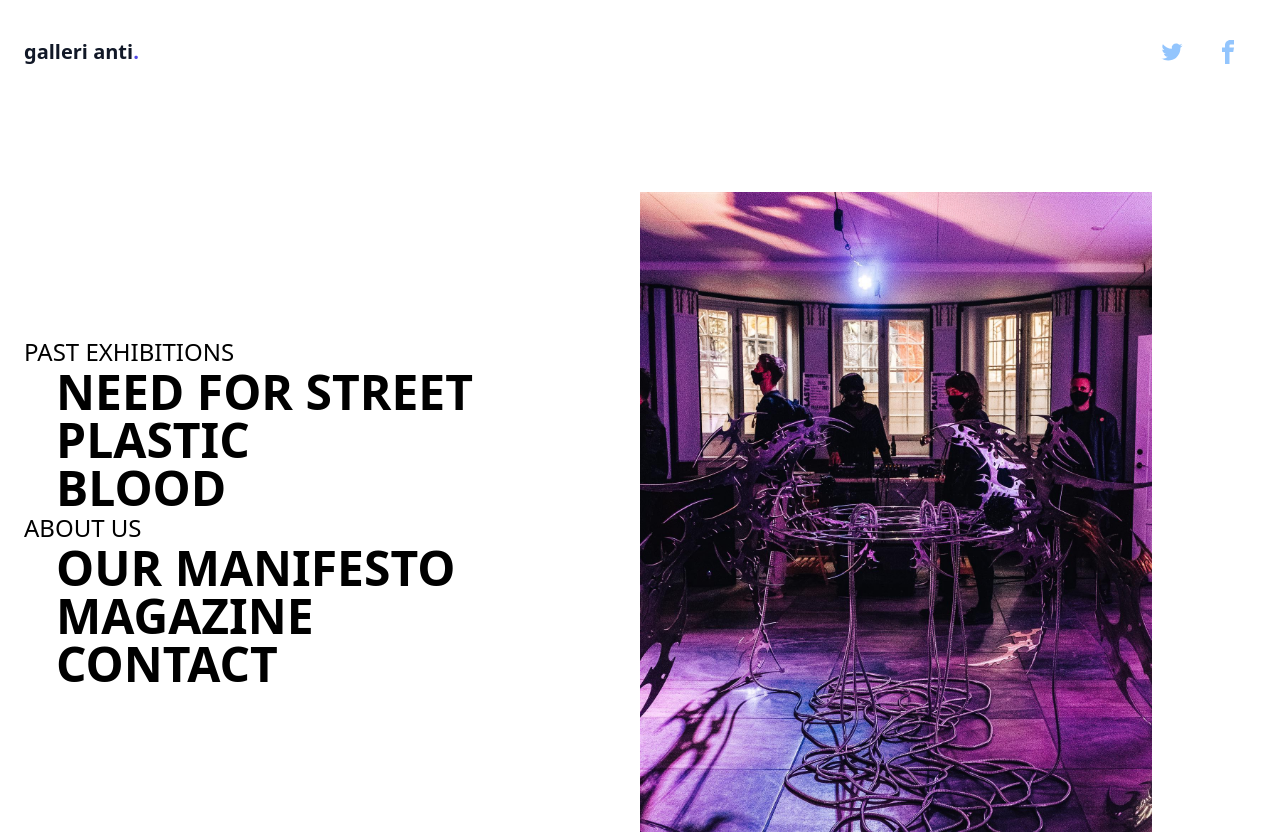
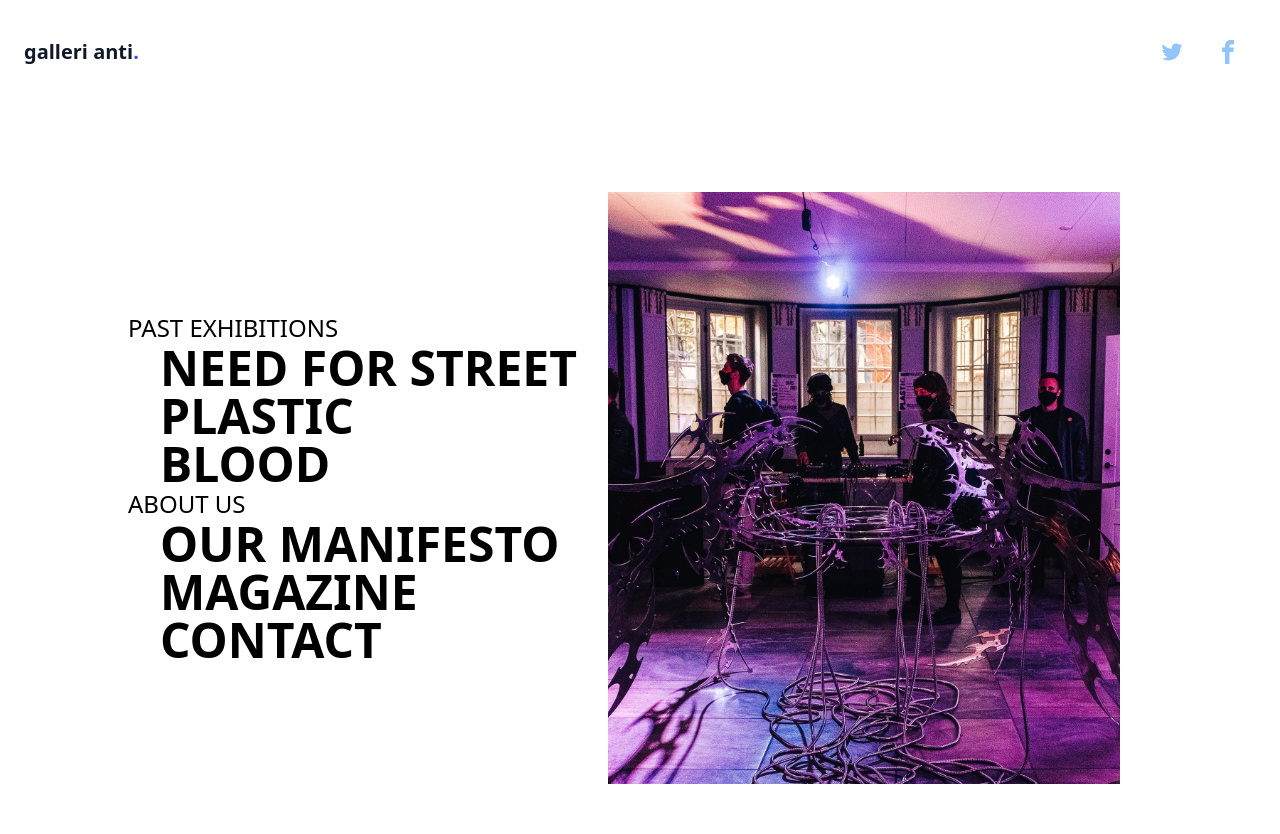
Before and after one commit to VladimirDima/galleri-anti-framer-react-website, a React (Create React App) app: page / in a window 1280 px wide. Shown: the top 834 px of the page. After the commit the page ends 808 px from the top, so only its background shows below. Built offline with nearby package versions, Linux system fonts and the light colour scheme.

Commit message:
scroll fix

```diff
--- a/src/routes/exhibition.jsx
+++ b/src/routes/exhibition.jsx
@@ -1,11 +1,5 @@
-import React, { useRef, useState, useLayoutEffect, useCallback } from "react";
-import ResizeObserver from "resize-observer-polyfill";
-import {
-    motion,
-    useViewportScroll,
-    useTransform,
-    useSpring
-} from "framer-motion";
+import React from "react";
+import { motion } from "framer-motion";
 import { Link } from "react-router-dom";
 import mock from '../assets/mock.jpeg';
 import mask from '../assets/mask.jpeg';
@@ -55,10 +49,10 @@ const Exhibition = () => {
                 </div>
             </div>
 
-            <div className="container pt-16 px-6 mx-auto flex flex-wrap flex-col md:flex-row items-center">
+            <div className="container pt-16 px-6 mx-auto flex flex-wrap justify-center flex-col md:flex-row items-center" style={{ maxWidth: "67rem" }}>
                 <HorizontalScroll className="conti" style={{ height: "initial" }}>
 
-                    <div className="flex flex-col w-full xl:w-1/2 justify-center lg:items-start overflow-y-hidden">
+                    <div className="flex flex-col w-full xl:w-1/2 justify-center lg:items-start overflow-y-hidden" style={{ maxWidth: "30rem" }}>
                         <motion.h1 initial="initial" animate="animate" exit="initial" variants={title} className="text-7xl flex font-bold uppercase overflow-hidden">
                             <motion.div variants={letter}>P</motion.div>
                             <motion.div variants={letter}>l</motion.div>
@@ -87,6 +81,7 @@ const Exhibition = () => {
                     </div>
 
                     <div className="w-full  xl:w-1/2 h-auto py-6 flex relative ">
+                        <div className="flex">
                             <motion.div className="overflow-hidden"
                                 initial="initial"
                                 animate={{ width: 300 }}
@@ -99,15 +94,16 @@ const Exhibition = () => {
                                     exit={{ scale: 1 }}
                                     transition={transition}
                                 />
+                            </motion.div>
 
-                        </motion.div>
-                        <motion.img className="absolute max-w-lg ml-6 left-128" src={mask} alt=""
+                            <motion.img className="max-w-lg ml-6" src={mask} alt=""
                                 initial={{ opacity: 0 }}
                                 animate={{ opacity: 1 }}
                                 exit={{ opacity: 0 }}
                                 transition={transition} />
-                        {/* <img className="absolute max-w-lg left-144" src={photo} alt="" />
-                        <img className="max-w-lg" src={web} alt="" /> */}
+                            <img className="max-w-lg ml-6" src={photo} alt="" />
+                            <img className="max-w-lg ml-6" src={web} alt="" />
+                        </div>
                     </div>
                 </HorizontalScroll>
             </div>
--- a/src/routes/home.jsx
+++ b/src/routes/home.jsx
@@ -24,8 +24,9 @@ const Home = () => {
                 </div>
             </div>
 
-            <div className="container pt-16 px-6 mx-auto flex flex-wrap flex-col md:flex-row items-center">
-                <div className="flex flex-col w-full xl:w-1/2 justify-center lg:items-start overflow-y-hidden">
+            <div className="container pt-16 px-6 mx-auto justify-center flex flex-wrap flex-col md:flex-row items-center" style={{ maxWidth: "67rem" }}>
+                <div className="flex w-full">
+                <div className="flex flex-col w-full xl:w-1/2 justify-center lg:items-start overflow-y-hidden" style={{ maxWidth: "30rem" }}>
                     <motion.ul className="flex flex-col w-full justify-center items-start text-center md:text-left"
                         initial={{ opacity: 0 }}
                         animate={{ opacity: 1 }}
@@ -53,13 +54,16 @@ const Home = () => {
                     </motion.ul>
                 </div>
 
-                <div className="w-full xl:w-1/2 py-6 overflow-y-hidden">
-                    <motion.img className="max-w-lg" src={mock} alt="" />
+                <div className="w-full xl:w-1/2 py-6">
+                    <div className="overflow-hidden" style={{ height: "592px" }}>
+                        <motion.img className="max-w-lg" src={mock} alt="" />
+                    </div>
+                </div>
                 </div>
 
-                <div className="w-full pt-16 pb-6 text-sm text-center md:text-left fade-in">
+                {/* <div className="w-full pt-16 pb-6 text-sm text-center md:text-left fade-in">
                     <a className="text-gray-500 no-underline hover:no-underline" href="#">&copy; App 2019</a>
-                </div>
+                </div> */}
             </div>
         </div>
     );
```
Lines whose indentation alone changed are shown as unchanged.
